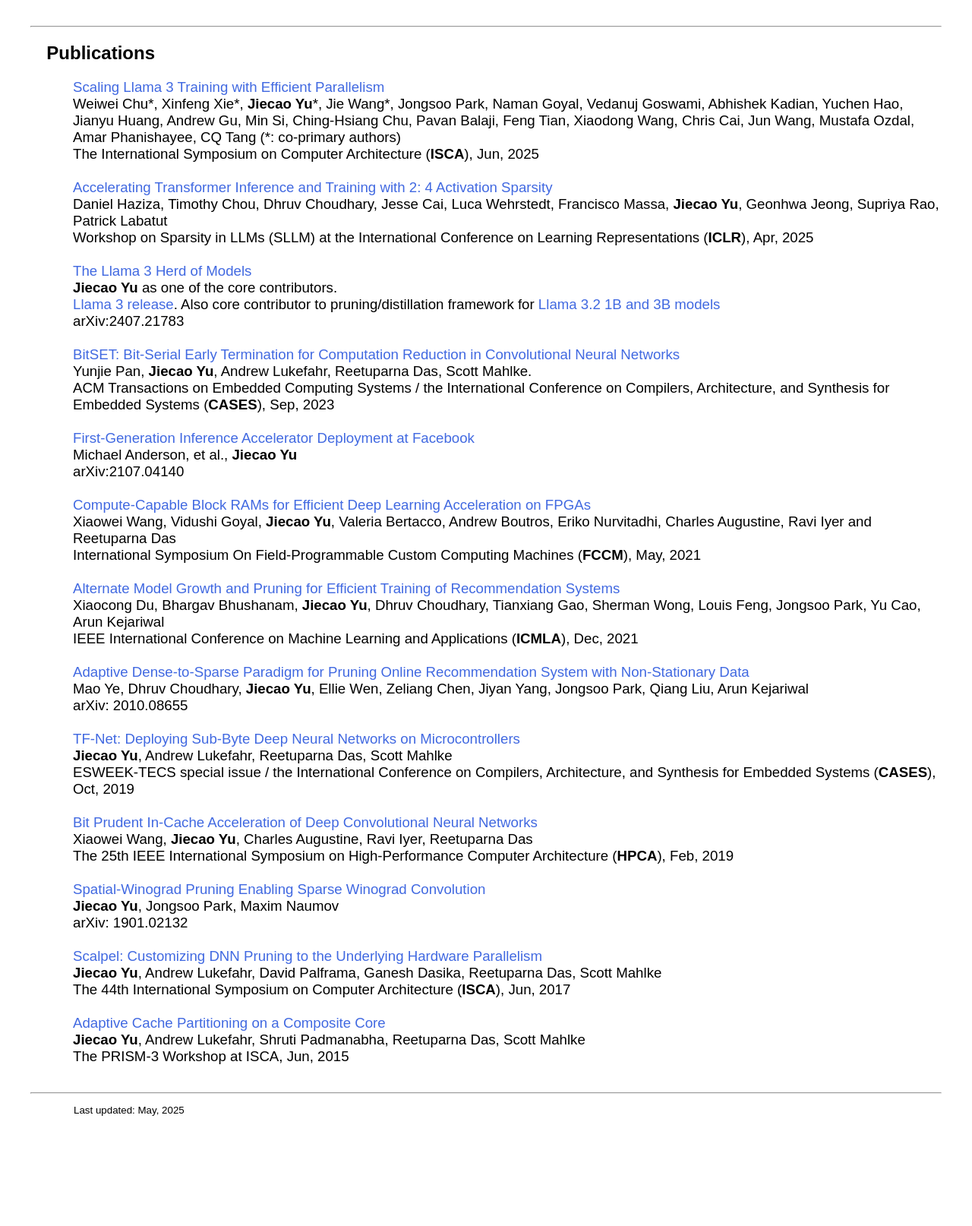
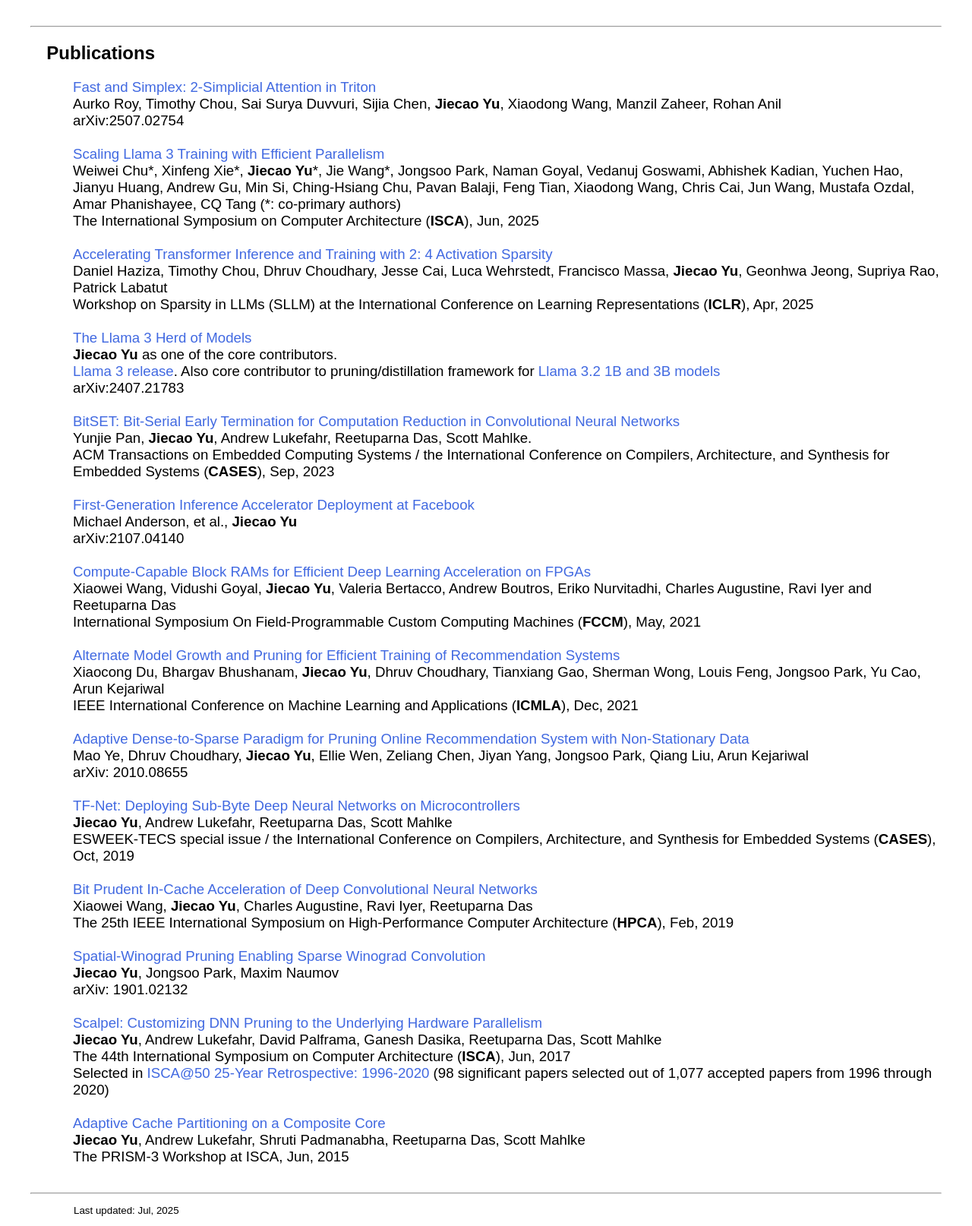
Before and after one commit to jiecaoyu/jiecaoyu.github.io, a plain HTML site: page index.html in a window 1280 px wide. Shown: the part 1371-2985 px from the top of the page at 76% size. Before the commit the page ends 2853 px from the top, so only its background shows below. Drawn offline with Linux system fonts and the light colour scheme.

Commit message:
updates Jul 11 2025

```diff
--- a/index.html
+++ b/index.html
@@ -41,7 +41,7 @@
 	}
 </style>
 <head>
-<link rel="shortcut icon" href="img/umich.png" type="image/png">
+<link rel="shortcut icon" href="img/meta.ico" type="image/png">
 <title>Jiecao Yu</title>
 <link rel="stylesheet" type="text/css" href="style.css">
 </head>
@@ -140,7 +140,12 @@
 			Publications
 		</h2>
 		<p style="margin-left:3em; font-size:14pt; font-family: Arial;">
-			<a>Scaling Llama 3 Training with Efficient Parallelism</a> <br>
+
+			<a target="_blank" href=https://arxiv.org/pdf/2507.02754>Fast and Simplex: 2-Simplicial Attention in Triton</a> <br>
+            Aurko Roy, Timothy Chou, Sai Surya Duvvuri, Sijia Chen, <b>Jiecao Yu</b>, Xiaodong Wang, Manzil Zaheer, Rohan Anil <br>
+            arXiv:2507.02754 <br>
+
+			<br><a>Scaling Llama 3 Training with Efficient Parallelism</a> <br>
             Weiwei Chu*, Xinfeng Xie*, <b>Jiecao Yu</b>*, Jie Wang*, Jongsoo Park, Naman Goyal, Vedanuj Goswami, Abhishek Kadian, Yuchen Hao, Jianyu Huang, Andrew Gu, Min Si, Ching-Hsiang Chu, Pavan Balaji, Feng Tian, Xiaodong Wang, Chris Cai, Jun Wang, Mustafa Ozdal, Amar Phanishayee, CQ Tang (*: co-primary authors) <br>
             The International Symposium on Computer Architecture (<b>ISCA</b>), Jun, 2025 <br>
 
@@ -188,6 +193,7 @@
 			<br><a target="_blank" href=https://jiecaoyu.github.io/papers/jiecaoyu-isca17.pdf>Scalpel: Customizing DNN Pruning to the Underlying Hardware Parallelism</a> <br>
             <b>Jiecao Yu</b>, Andrew Lukefahr, David Palframa, Ganesh Dasika, Reetuparna Das, Scott Mahlke <br>
             The 44th International Symposium on Computer Architecture (<b>ISCA</b>), Jun, 2017 <br>
+            Selected in <a target="_blank" href=https://sites.coecis.cornell.edu/isca50retrospective/papers/>ISCA@50 25-Year Retrospective: 1996-2020</a> (98 significant papers selected out of 1,077 accepted papers from 1996 through 2020) <br>
 
 			<br><a target="_blank" href=https://jiecaoyu.github.io/papers/Cache_Partitioning_on_a_Composite_Core.pdf>Adaptive Cache Partitioning on a Composite Core</a> <br>
             <b>Jiecao Yu</b>, Andrew Lukefahr, Shruti Padmanabha, Reetuparna Das, Scott Mahlke <br>
@@ -211,7 +217,7 @@
 	    	<!--</a>-->
 	    	<!-- hitwebcounter Code END -->
 		&emsp;
-		Last updated: May, 2025
+		Last updated: Jul, 2025
 		</p>
 	</div>
 </div>
```
Also changed, not shown: img/meta.ico (added).
